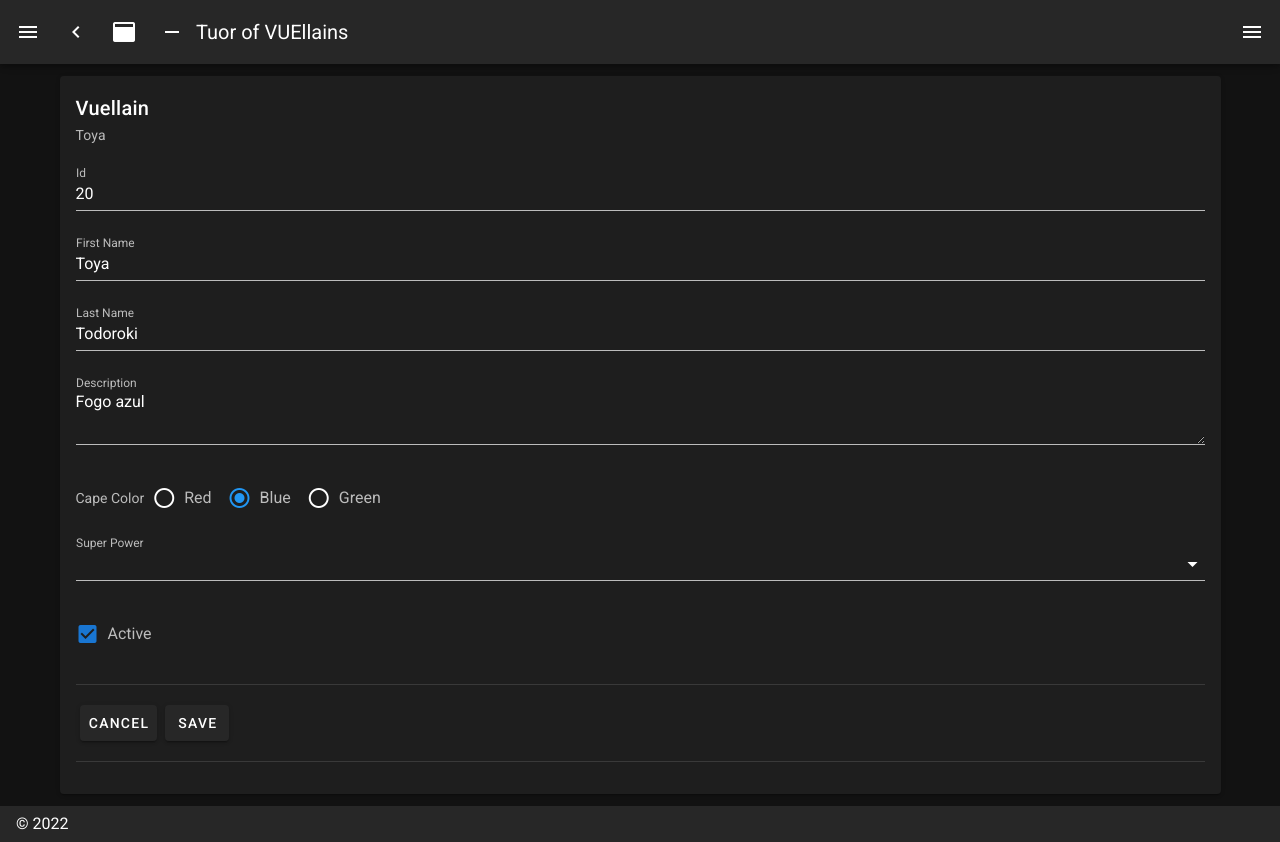
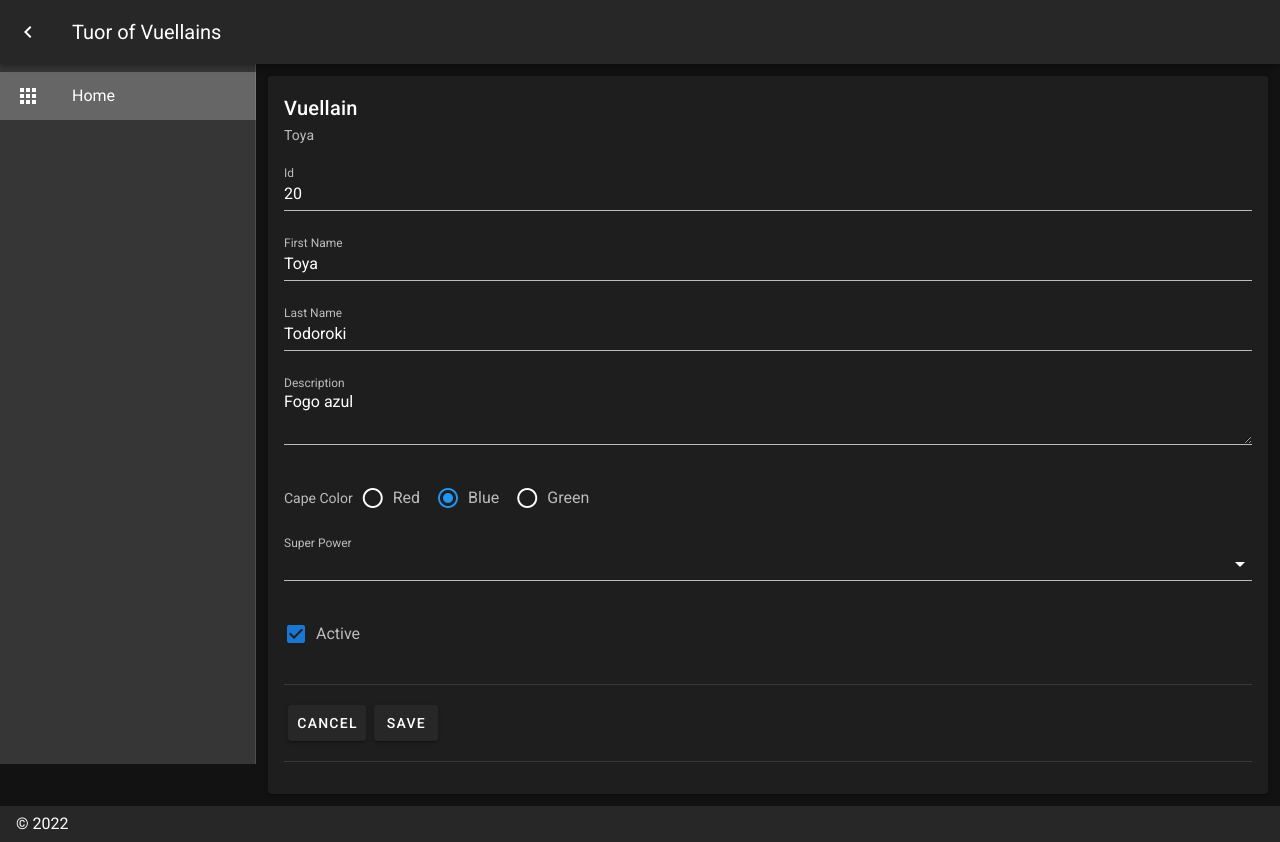
Before and after one commit to pedropfn/tour-of-vuellains, a Nuxt app: page / in a window 1280 px wide. Built offline with nearby package versions, Linux system fonts and the light colour scheme.

Commit message:
refactor: :lipstick: Enxugando o layout gerado pelo vuetify

```diff
--- a/layouts/default.vue
+++ b/layouts/default.vue
@@ -1,12 +1,6 @@
 <template>
   <v-app dark>
-    <v-navigation-drawer
-      v-model="drawer"
-      :mini-variant="miniVariant"
-      :clipped="clipped"
-      fixed
-      app
-    >
+    <v-navigation-drawer :mini-variant="miniVariant" clipped="true" fixed app>
       <v-list>
         <v-list-item
           v-for="(item, i) in items"
@@ -24,39 +18,19 @@
         </v-list-item>
       </v-list>
     </v-navigation-drawer>
-    <v-app-bar :clipped-left="clipped" fixed app>
-      <v-app-bar-nav-icon @click.stop="drawer = !drawer" />
+    <v-app-bar clipped-left="false" fixed app>
       <v-btn icon @click.stop="miniVariant = !miniVariant">
         <v-icon>mdi-{{ `chevron-${miniVariant ? 'right' : 'left'}` }}</v-icon>
       </v-btn>
-      <v-btn icon @click.stop="clipped = !clipped">
-        <v-icon>mdi-application</v-icon>
-      </v-btn>
-      <v-btn icon @click.stop="fixed = !fixed">
-        <v-icon>mdi-minus</v-icon>
-      </v-btn>
       <v-toolbar-title v-text="title" />
       <v-spacer />
-      <v-btn icon @click.stop="rightDrawer = !rightDrawer">
-        <v-icon>mdi-menu</v-icon>
-      </v-btn>
     </v-app-bar>
     <v-main>
       <v-container>
         <Nuxt />
       </v-container>
     </v-main>
-    <v-navigation-drawer v-model="rightDrawer" :right="right" temporary fixed>
-      <v-list>
-        <v-list-item @click.native="right = !right">
-          <v-list-item-action>
-            <v-icon light> mdi-repeat </v-icon>
-          </v-list-item-action>
-          <v-list-item-title>Switch drawer (click me)</v-list-item-title>
-        </v-list-item>
-      </v-list>
-    </v-navigation-drawer>
-    <v-footer :absolute="!fixed" app>
+    <v-footer absolute app>
       <span>&copy; {{ new Date().getFullYear() }}</span>
     </v-footer>
   </v-app>
@@ -67,20 +41,15 @@ export default {
   name: 'DefaultLayout',
   data() {
     return {
-      clipped: false,
-      drawer: false,
-      fixed: false,
       items: [
         {
           icon: 'mdi-apps',
-          title: 'Villains',
+          title: 'Home',
           to: '/',
         },
       ],
       miniVariant: false,
-      right: true,
-      rightDrawer: false,
-      title: 'Tuor of VUEllains',
+      title: 'Tuor of Vuellains',
     }
   },
 }
```
